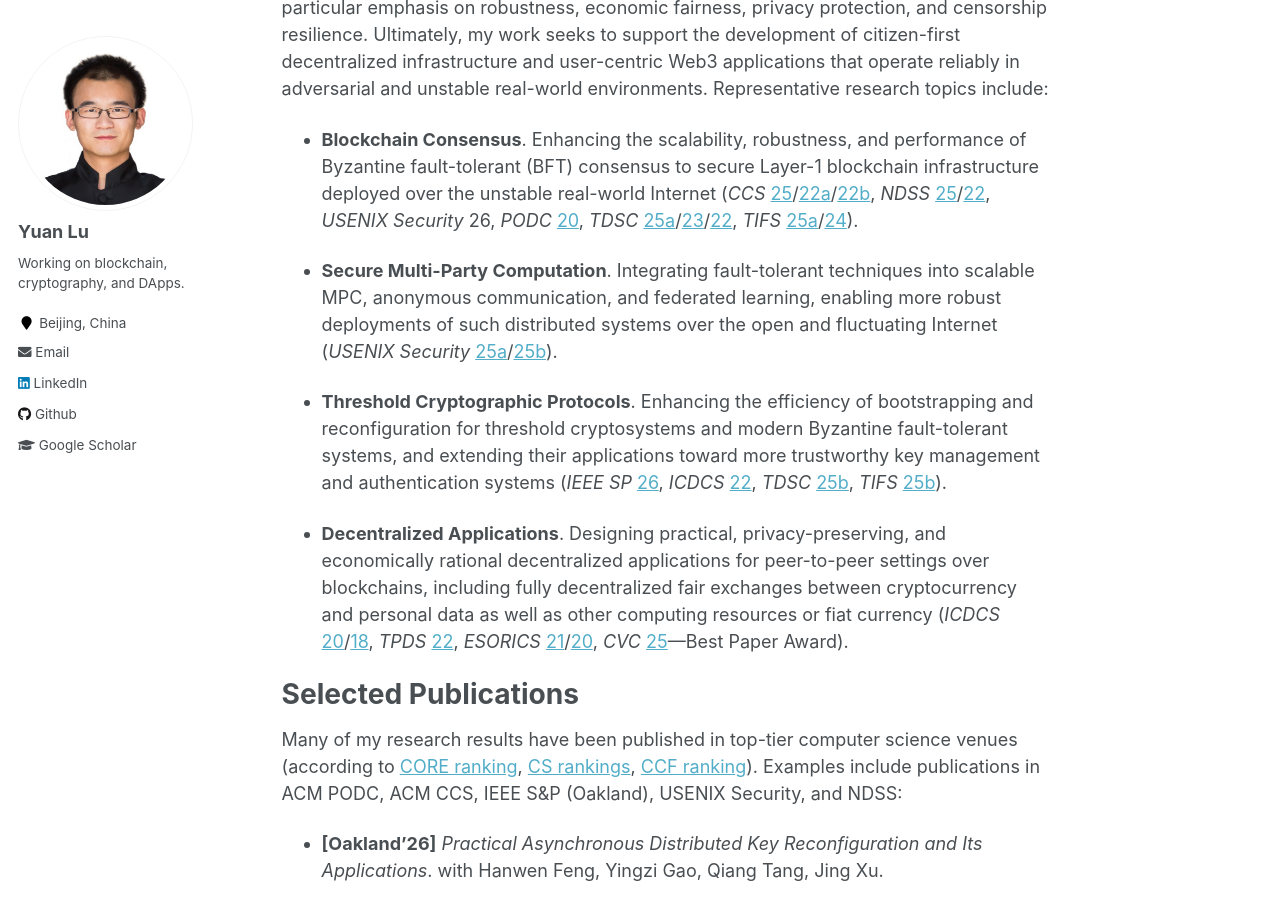
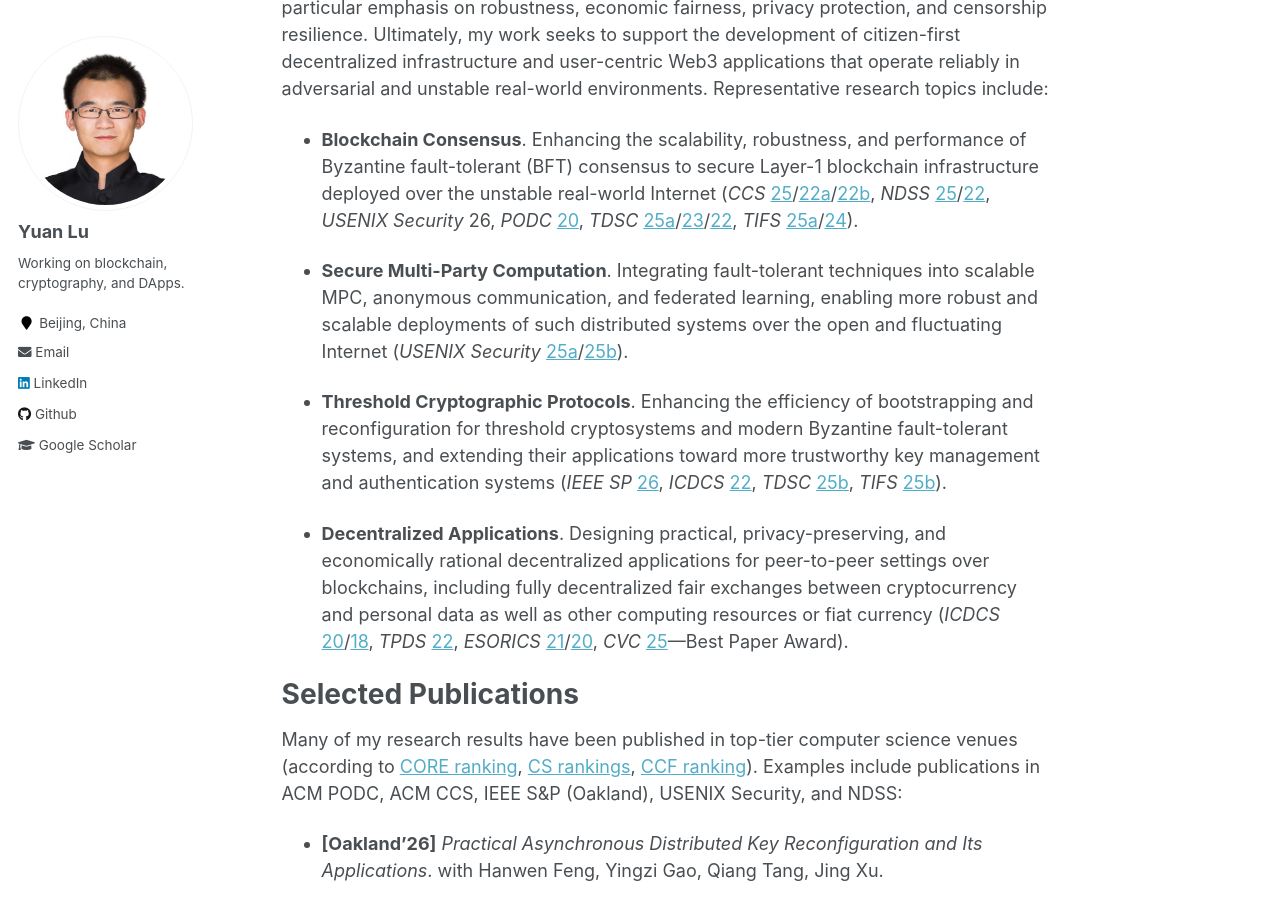
Before and after one commit to yylluu/yylluu.github.io, a Jekyll site: the page built from _pages/about.md, in a window 1280 px wide and 900 px high, scrolled down 330 px. Built offline with Jekyll 4.4.1, drawn with Linux system fonts in a browser that asks for light colours.

Commit message:
Update about.md

```diff
--- a/_pages/about.md
+++ b/_pages/about.md
@@ -16,7 +16,7 @@
 
 - **Blockchain Consensus**. Enhancing the scalability, robustness, and performance of Byzantine fault-tolerant (BFT) consensus to secure Layer-1 blockchain infrastructure deployed over the unstable real-world Internet (*CCS* [25](https://dl.acm.org/doi/abs/10.1145/3719027.3765132)/[22a](https://dl.acm.org/doi/abs/10.1145/3548606.3559346)/[22b](https://dl.acm.org/doi/abs/10.1145/3548606.3559379), *NDSS* [25](https://eprint.iacr.org/2024/206)/[22](https://eprint.iacr.org/2022/27), *USENIX Security* 26, *PODC* [20](https://dl.acm.org/doi/abs/10.1145/3382734.3405707), *TDSC* [25a](https://ieeexplore.ieee.org/abstract/document/11002681)/[23](https://ieeexplore.ieee.org/abstract/document/9913698)/[22](https://ieeexplore.ieee.org/abstract/document/9913698), *TIFS* [25a](https://ieeexplore.ieee.org/abstract/document/11014212)/[24](https://ieeexplore.ieee.org/abstract/document/10415090)).
 
-- **Secure Multi-Party Computation**. Integrating fault-tolerant techniques into scalable MPC, anonymous communication, and federated learning, enabling more robust deployments of such distributed systems over the open and fluctuating Internet (*USENIX Security* [25a](https://www.usenix.org/conference/usenixsecurity25/presentation/su-yuan)/[25b](https://www.usenix.org/conference/usenixsecurity25/presentation/liu-yizhong)).
+- **Secure Multi-Party Computation**. Integrating fault-tolerant techniques into scalable MPC, anonymous communication, and federated learning, enabling more robust and scalable deployments of such distributed systems over the open and fluctuating Internet (*USENIX Security* [25a](https://www.usenix.org/conference/usenixsecurity25/presentation/su-yuan)/[25b](https://www.usenix.org/conference/usenixsecurity25/presentation/liu-yizhong)).
 
 - **Threshold Cryptographic Protocols**. Enhancing the efficiency of bootstrapping and reconfiguration for threshold cryptosystems and modern Byzantine fault-tolerant systems, and extending their applications toward more trustworthy key management and authentication systems (*IEEE SP* [26](https://eprint.iacr.org/2025/149), *ICDCS* [22](https://ieeexplore.ieee.org/abstract/document/9912190), *TDSC* [25b](https://ieeexplore.ieee.org/abstract/document/10807394), *TIFS* [25b](https://ieeexplore.ieee.org/abstract/document/11153573)).
 
```
